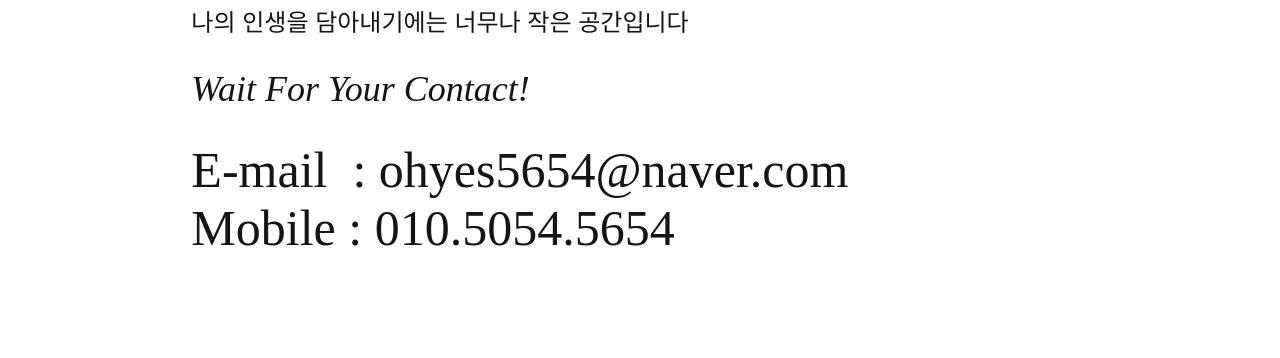
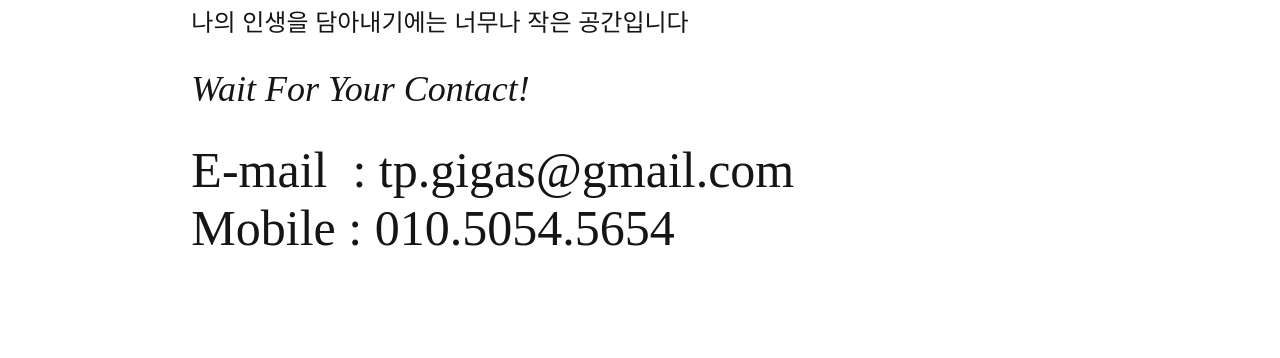
Before and after one commit to bonjin-app/Portfolio.2015, a plain HTML site: page index.html in a window 1280 px wide. Shown: the part 6966-7324 px from the top of the page. Drawn offline with Linux system fonts and the light colour scheme.

Commit message:
mail 주소 변경.

```diff
--- a/index.html
+++ b/index.html
@@ -551,7 +551,7 @@
                             <div class="row contact-call">
                                 <div class="col e-mail">
                                     <div class="email animate">
-                                     E-mail &nbsp;:<a href="mailto:ohyes5654@naver.com"> ohyes5654@naver.com</a>
+                                     E-mail &nbsp;:<a href="mailto:tp.gigas@gmail.com"> tp.gigas@gmail.com</a>
                                     </div>
                                     <div class="email animate">
                                      Mobile : 010.5054.5654
```
